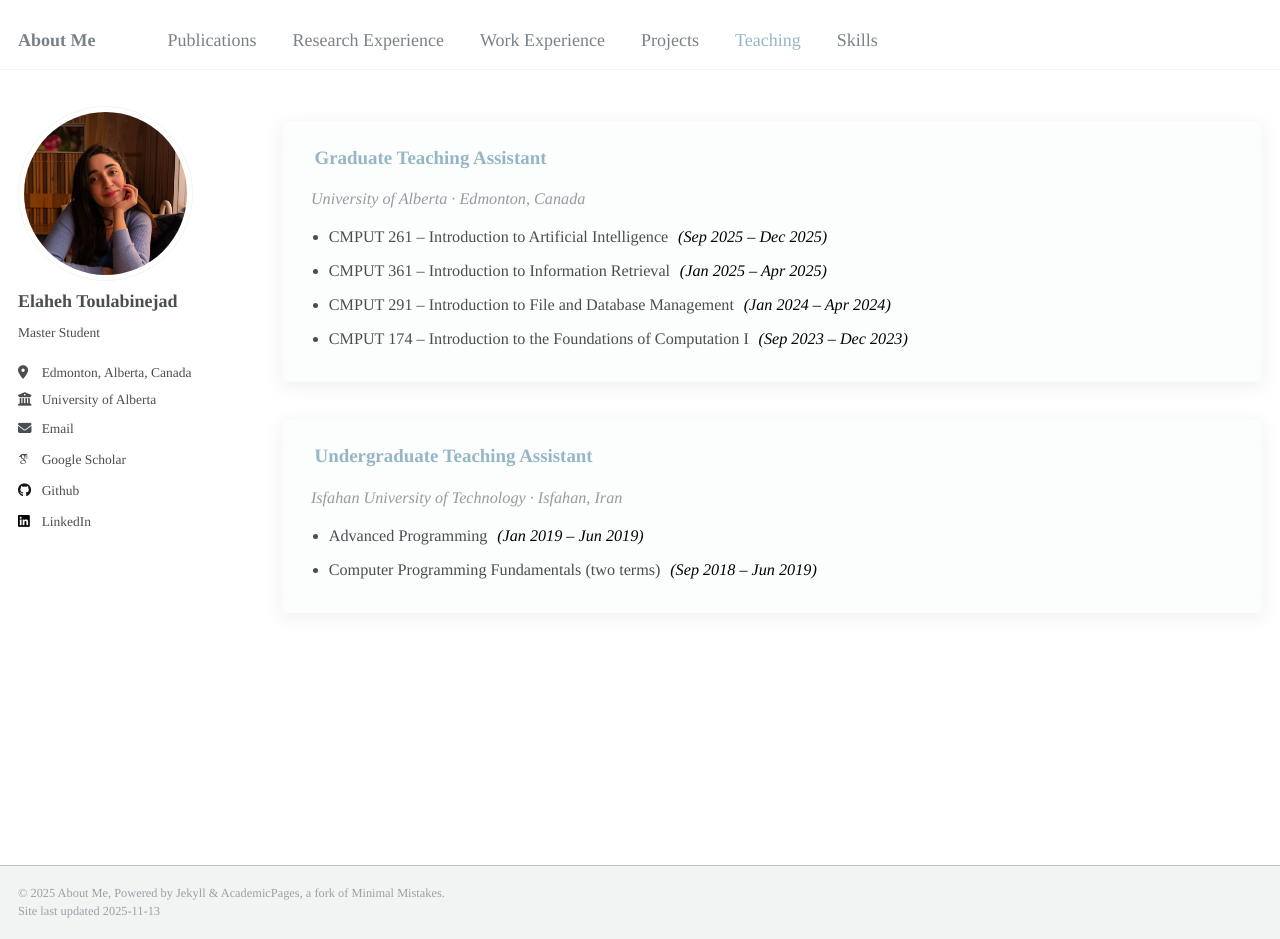
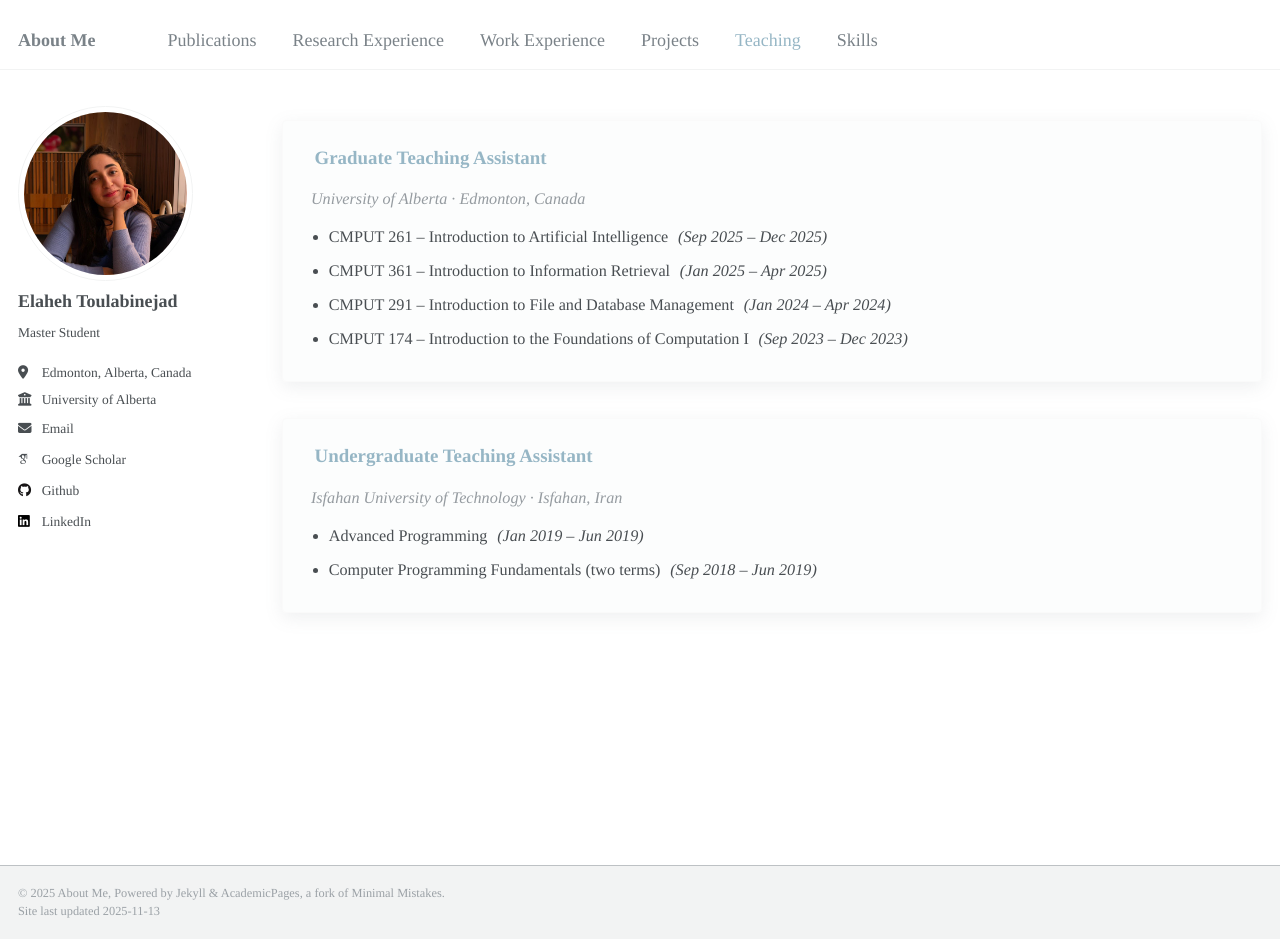
Before and after one commit to ellietoulabi/ellietoulabi.github.io, a Jekyll site: the page built from _pages/teaching.html, in a window 1280 px wide and 939 px high. Built offline with Jekyll 4.4.1, drawn with Linux system fonts in a browser that asks for light colours; some web fonts are replaced.

Commit message:
teaching

```diff
--- a/_sass/_page.scss
+++ b/_sass/_page.scss
@@ -586,7 +586,7 @@ $accent-color: #96B6C5 !default;
 
   &__dates {
     font-style: italic;
-    color: #000;
+    color: $text-color;
     margin-left: 0.35em;
   }
 
```
